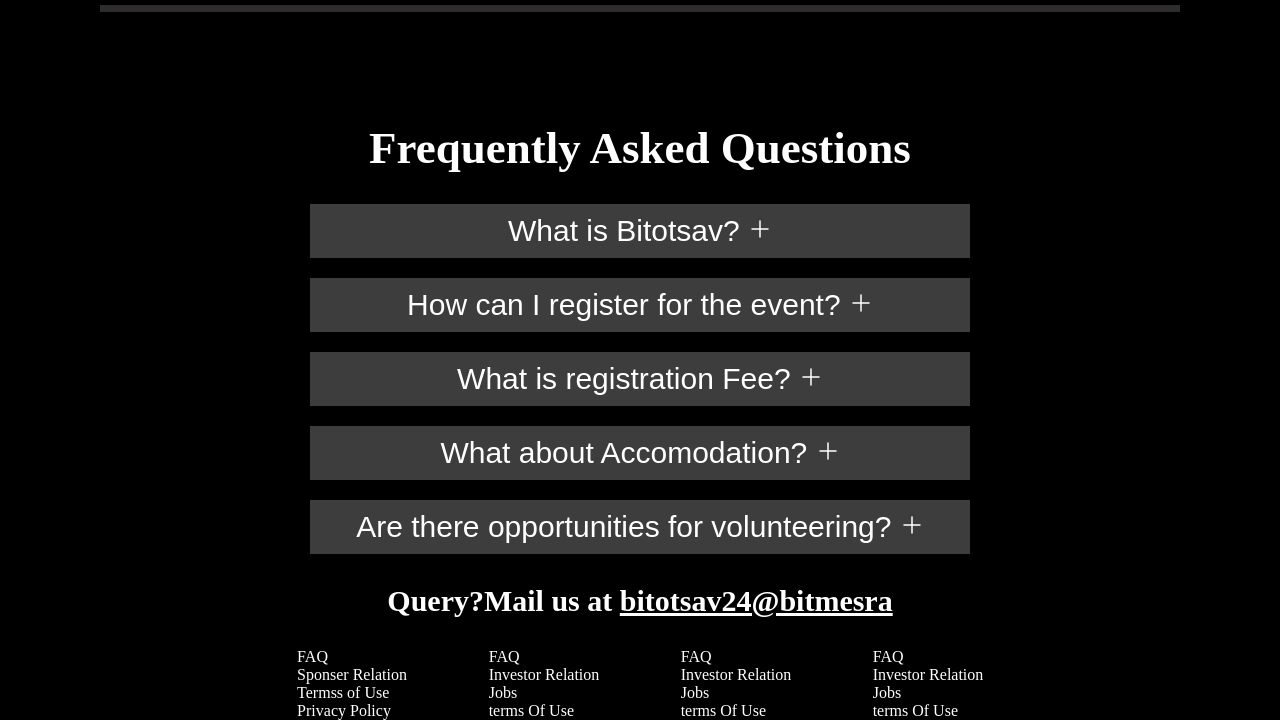
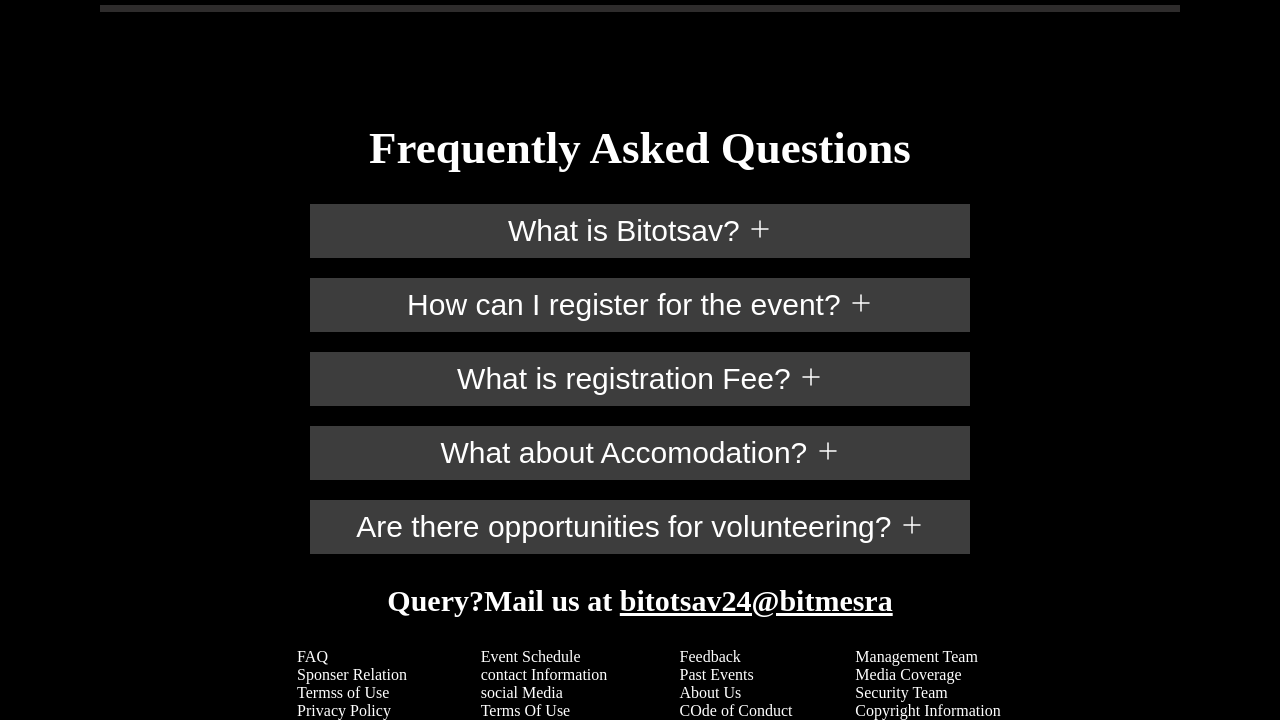
Before and after one commit to stack-ajit/bitotsav24, a plain HTML site: page Bitotsav2024/index.html in a window 1280 px wide. Shown: the part 1902-2622 px from the top of the page. Drawn offline with Linux system fonts and the light colour scheme; a web font is replaced by a local one.

Commit message:
Update index.html
added footers

```diff
--- a/Bitotsav2024/index.html
+++ b/Bitotsav2024/index.html
@@ -161,22 +161,22 @@
                     <a href="faq">Privacy Policy</a>
                 </div>
                 <div class="footer-item">
-                    <a href="faq">FAQ</a>
-                    <a href="faq">Investor Relation</a>
-                    <a href="faq">Jobs</a>
-                    <a href="faq">terms Of Use</a>
+                    <a href="faq">Event Schedule</a>
+                    <a href="faq">contact Information</a>
+                    <a href="faq">social Media</a>
+                    <a href="faq">Terms Of Use</a>
                 </div>
                 <div class="footer-item">
-                    <a href="faq">FAQ</a>
-                    <a href="faq">Investor Relation</a>
-                    <a href="faq">Jobs</a>
-                    <a href="faq">terms Of Use</a>
+                    <a href="faq">Feedback</a>
+                    <a href="faq">Past Events</a>
+                    <a href="faq">About Us</a>
+                    <a href="faq">COde of Conduct</a>
                 </div>
                 <div class="footer-item">
-                    <a href="faq">FAQ</a>
-                    <a href="faq">Investor Relation</a>
-                    <a href="faq">Jobs</a>
-                    <a href="faq">terms Of Use</a>
+                    <a href="faq">Management Team</a>
+                    <a href="faq">Media Coverage</a>
+                    <a href="faq">Security Team</a>
+                    <a href="faq">Copyright Information</a>
                 </div>
             </div>
         </footer>
```
